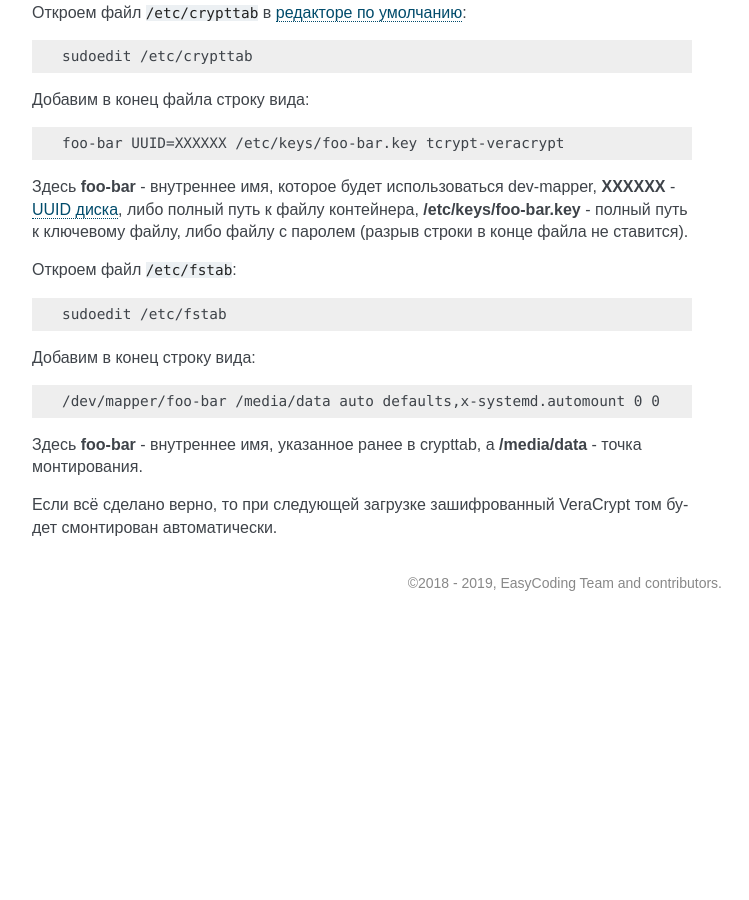
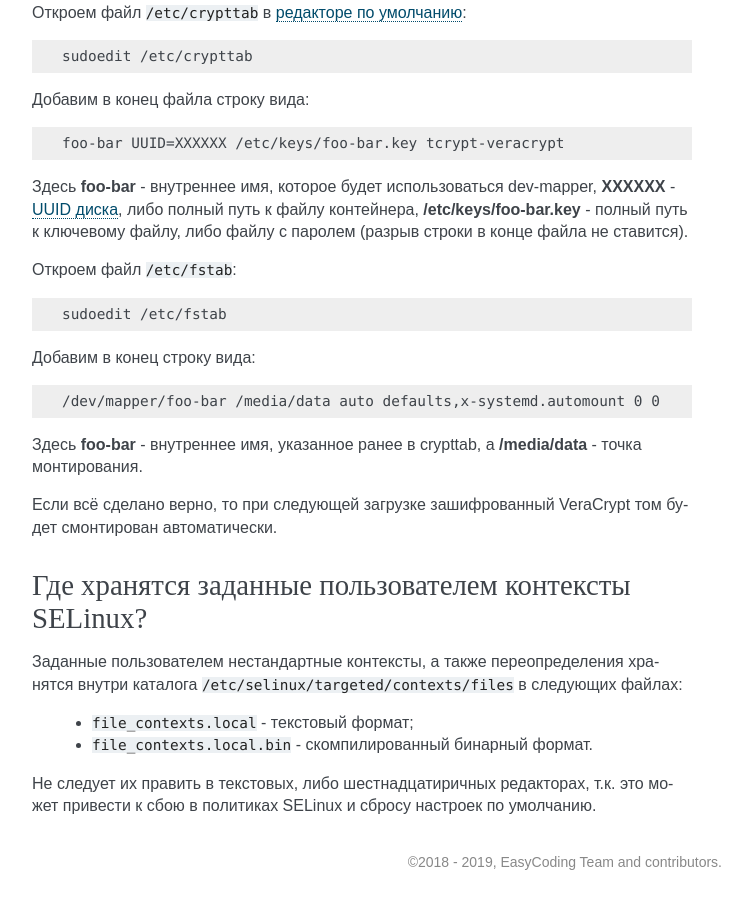
Before and after one commit to RussianFedora/FAQ, a Sphinx documentation site: the page built from source/security.rst, in a window 1280 px wide and 900 px high, scrolled down 26481 px. Shown: the whole window, without its empty margins (388-1137 px from the left). Built offline with Sphinx 7.4.7, drawn with Linux system fonts in a browser that asks for light colours; before the commit the page ends 27102 px from its top, so only the background shows below that; some of the changed text lies outside the part shown.

Commit message:
Added question about SELinux local context storage.

```diff
--- a/source/security.rst
+++ b/source/security.rst
@@ -1531,3 +1531,16 @@ Cryptsetup поддерживает монтирование как :ref:`TrueCr
 Здесь **foo-bar** - внутреннее имя, указанное ранее в crypttab, а **/media/data** - точка монтирования.
 
 Если всё сделано верно, то при следующей загрузке зашифрованный VeraCrypt том будет смонтирован автоматически.
+
+.. index:: selinux, context, storage
+.. _selinux-local-storage:
+
+Где хранятся заданные пользователем контексты SELinux?
+=========================================================
+
+Заданные пользователем нестандартные контексты, а также переопределения хранятся внутри каталога ``/etc/selinux/targeted/contexts/files`` в следующих файлах:
+
+  * ``file_contexts.local`` - текстовый формат;
+  * ``file_contexts.local.bin`` - скомпилированный бинарный формат.
+
+Не следует их править в текстовых, либо шестнадцатиричных редакторах, т.к. это может привести к сбою в политиках SELinux и сбросу настроек по умолчанию.
```
